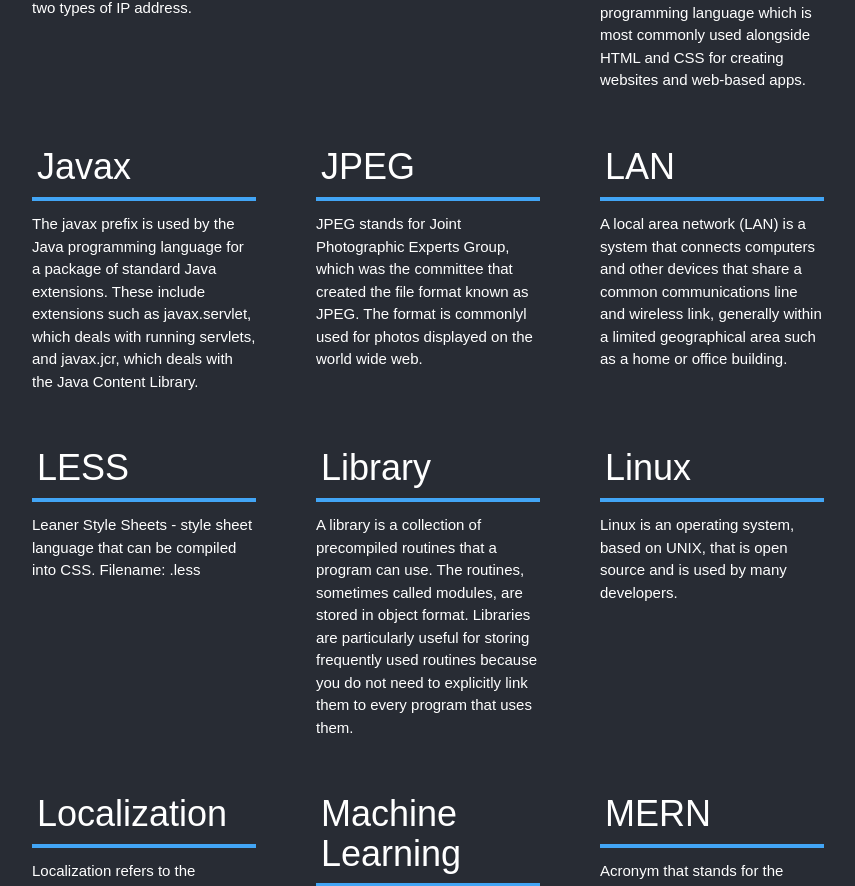
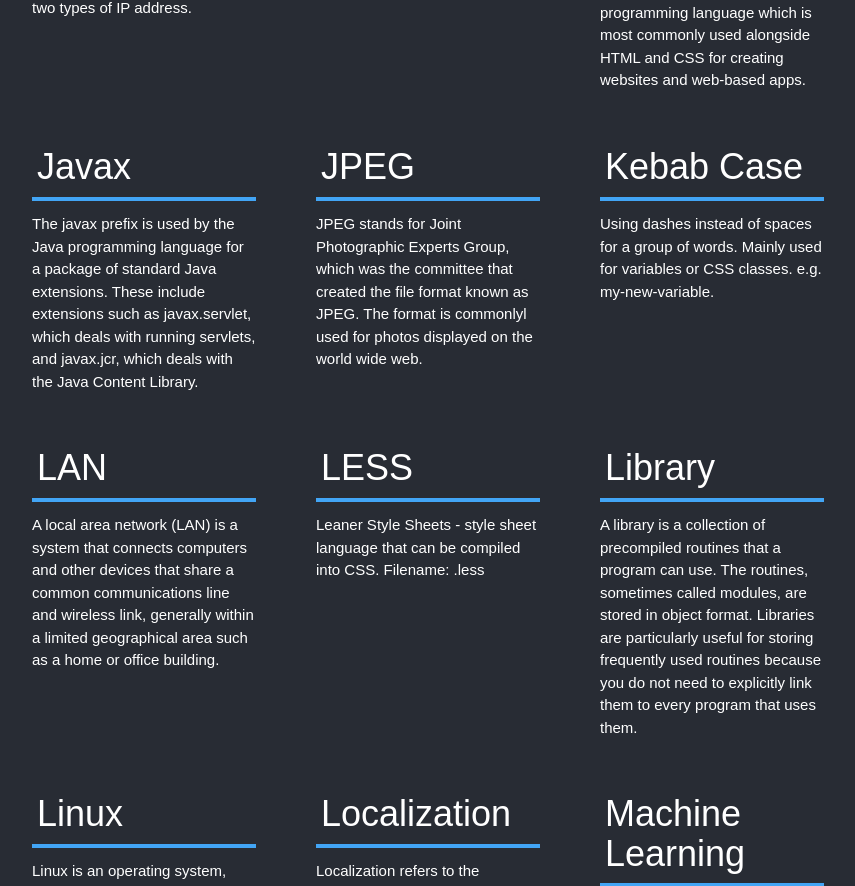
Before and after one commit to jesslark/dictionary, a React (Create React App) app: page / in a window 1280 px wide. Shown: the part 7651-8537 px from the top of the page, without its empty margins (160-1015 px from the left). Built offline with nearby package versions, Linux system fonts and the light colour scheme; a web font is replaced by a local one.

Commit message:
Adding kebab case.

```diff
--- a/src/dictionary.js
+++ b/src/dictionary.js
@@ -187,6 +187,10 @@ export const wordList = [
   {
     "word": "JPEG",
     "definition": "JPEG stands for Joint Photographic Experts Group, which was the committee that created the file format known as JPEG. The format is commonlyl used for photos displayed on the world wide web."
+  },
+  {
+    "word": "Kebab Case",
+    "definition": "Using dashes instead of spaces for a group of words. Mainly used for variables or CSS classes. e.g. my-new-variable."
   },
   {
     "word": "LAN",
```
